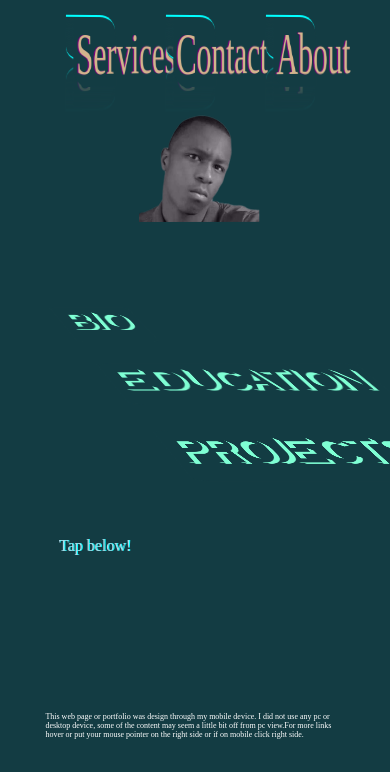
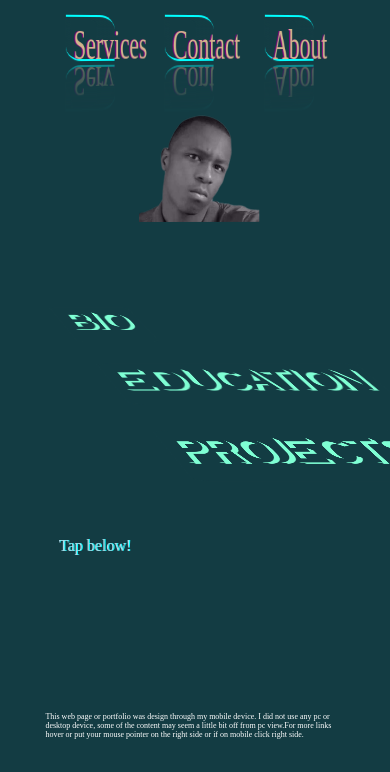
Before and after one commit to Thapelo12345/Thapelo12345.github.io, a plain HTML site: page index.html in a window 390 px wide. Shown: the top 772 px of the page. Drawn offline with Linux system fonts and the light colour scheme; a web font is replaced by a local one.

Commit message:
august css upadate

```diff
--- a/mystyle.css
+++ b/mystyle.css
@@ -139,12 +139,12 @@ body{
   border-top-right-radius: 31%;
   filter: blur(1px);
   position: absolute;
-  left:  9px;
+  left:  7px;
     top: 1px;
     background-image: conic-gradient(cyan 360deg, rgb(19, 60, 67) 5deg);
   background-repeat: none-repeat;
-  width: calc(100% - 8px);
-  height: calc(100% -  7px);
+  width: calc(100% - 18px);
+  height: calc(100% -  5px);
   z-index: -1;
   transition-duration: 2s;
   animation-name: backg-play;
@@ -164,8 +164,8 @@ body{
     top: 1px;
   background-image: conic-gradient(cyan 360deg, rgb(19, 60, 67) 5deg);
   background-repeat: none-repeat;
-  width: calc(100% - 6px);
-  height: calc(100% - 19px);
+  width: calc(100% + 34px);
+  height: calc(100% - 29px);
   z-index: -1;
   transition-duration: 2s;
   animation-name: backg-play;
@@ -195,9 +195,10 @@ body{
 @media screen and (max-width: 768px) {
   .menu-button{
   font-family: myfont1;
-  font-size: 1.5rem;
+  font-size: 1rem;
   margin-left: 1%;
-  width: 119%;
+  width: 15vw;
+    height: 4vh;
   border-bottom-left-radius: 31%;
   border-top-right-radius: 31%;
   background-color: rgb(19, 60, 67);
@@ -207,7 +208,9 @@ body{
 }
 @media screen and (min-height: 768px) {
   .menu-button{
-    font-size: 3.7em;
+    font-size: 2.7em;
+    width: 13vw;
+    height: 3vh;
   }
 }
 
```
